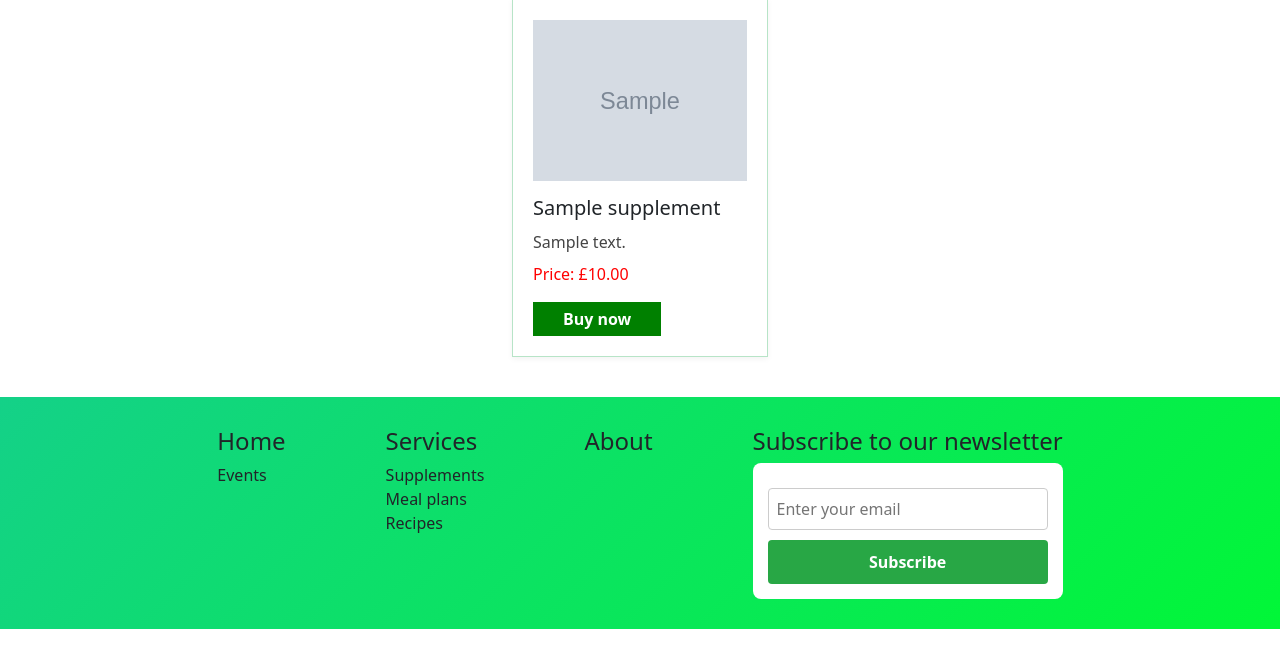
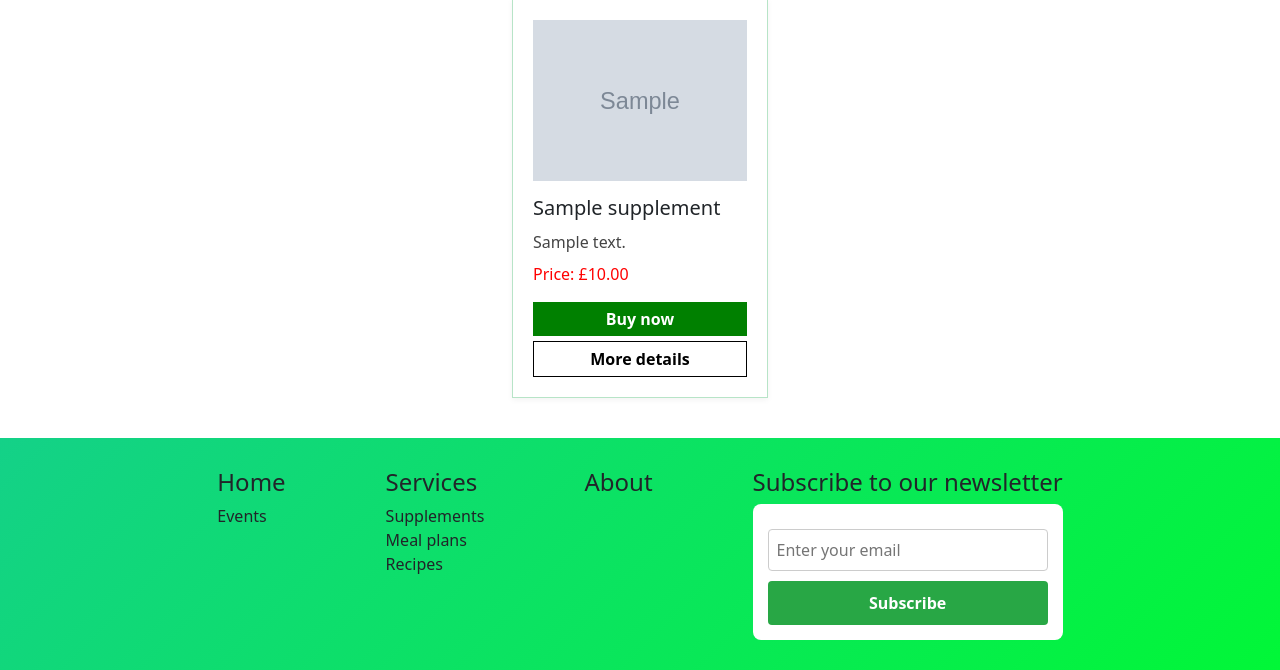
Before and after one commit to Blommis/wellness, a Django app: page /supplements/ in a window 1280 px wide. Shown: the part 189-859 px from the top of the page. Before the commit the page ends 818 px from the top, so only its background shows below. Run offline with Django 4.2, Linux system fonts and the light colour scheme; tables that the repository leaves empty hold one stand-in row (values such as "Sample post"); grey boxes marked "Sample" are stand-in pictures; some libraries are stand-ins or nearby versions.

Commit message:
added 'more detail' button wuth styling and changed to inline-flex in cart button

```diff
--- a/products/templates/products/supplements.html
+++ b/products/templates/products/supplements.html
@@ -12,6 +12,7 @@
       <p class="supplement-description">{{ supplement.description }}</p>
       <p class="supplement-price">Price: £{{ supplement.price }}</p>
       <a href="#" class="add-to-cart-btn">Buy now</a>
+      <a href="" class="moredetails-btn">More details</a>
     </li>
   {% empty %}
     <li class="supplement-empty">No supplements available.</li>
--- a/static/css/style.css
+++ b/static/css/style.css
@@ -110,19 +110,41 @@
 }
 
 .add-to-cart-btn {
-  display: inline-block;
+  display: inline-flex;
   background-color: green;
   color: white;
-  padding: 5px 30px;
+  width: 100%;
+  padding: 5px 0;
   text-decoration: none;
   font-weight: bold;
   justify-content: center;
+  align-items: center;
   text-align: center;
   transition: background-color 0.3s ease, transform 0.2s ease;
 }
 
 .add-to-cart-btn:hover {
   background-color: #0fb674;
+}
+
+.moredetails-btn{
+  display: inline-flex;
+  background-color: transparent;
+  border: 1px solid #000;
+  color: black;
+  padding: 5px 0;
+  margin-top: 5px;
+  width: 100%;
+  text-decoration: none;
+  font-weight: bold;
+  align-items: center;
+  justify-content: center;
+  text-align: center;
+  transition: background-color 0.3s ease, transform 0.2s ease;
+}
+.moredetails-btn:hover {
+  background-color: black;
+  color: white;
 }
 
 /*FOOTER*/
```
